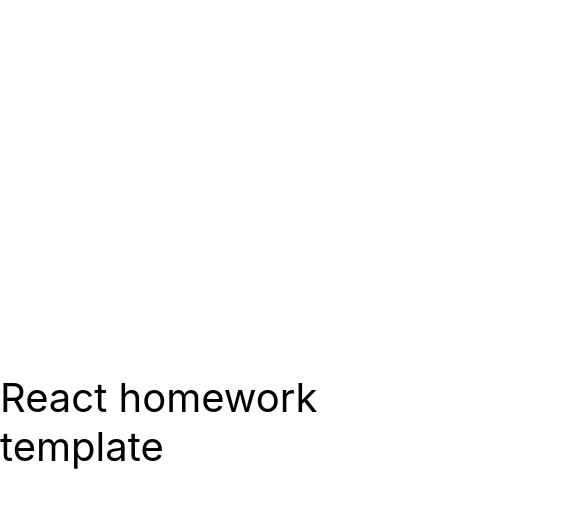
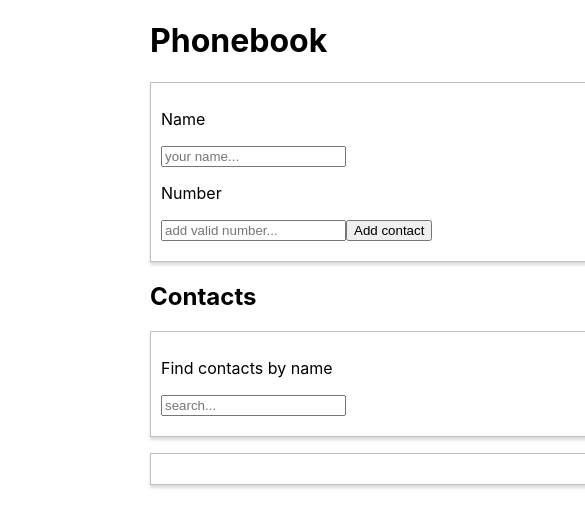
Before and after one commit to ivelceva/goit-react-hw-06-phonebook, a React (Create React App) app: page / in a window 390 px wide. Shown: the top 528 px of the page, 585 px wide, since content can reach past the window. Built offline with nearby package versions, Linux system fonts and the light colour scheme.

Commit message:
phonebook_added

```diff
--- a/src/components/App.jsx
+++ b/src/components/App.jsx
@@ -1,16 +1,102 @@
-export const App = () => {
+import React, { useState, useEffect, useCallback } from 'react';
+import ContactForm from './contactForm/ContactForm';
+import Filter from './filter/Filter';
+import ContactList from './contactList/ContactList';
+import { LOCALSTORAGE_KEY } from 'components/constants';
+import css from './App.module.css';
+
+const App = () => {
+  const [contacts, setContacts] = useState([]);
+  const [filter, setFilter] = useState('');
+
+
+
+  const loadContactsFromLocalStorage = useCallback(() => {
+    const savedContacts = localStorage.getItem(LOCALSTORAGE_KEY);
+    if (savedContacts !== null) {
+      setContacts(JSON.parse(savedContacts));
+    }
+  }, []);
+
+  useEffect(() => {
+    loadContactsFromLocalStorage();
+  }, [loadContactsFromLocalStorage]);
+
+  useEffect(() => {
+    localStorage.setItem(LOCALSTORAGE_KEY, JSON.stringify(contacts));
+  }, [contacts]);
+
+  const addContact = newContact => {
+    const normalizedFind = newContact.name.toLowerCase();
+    const findName = contacts.find(
+      contact => contact.name.toLowerCase() === normalizedFind
+    );
+    if (findName) {
+      return alert(`${newContact.name} is already in contacts.`);
+    }
+    setContacts(prevContacts => [...prevContacts, newContact]);
+  };
+
+  const deleteContact = id => {
+    setContacts(prevContacts =>
+      prevContacts.filter(contact => contact.id !== id)
+    );
+  };
+
+  const handleChangeFilter = ({ target: { value } }) => {
+    setFilter(value);
+  };
+
+  const filterContact = (name, filter) => {
+    return name.toLowerCase().includes(filter.toLowerCase());
+  };
+
+  const contactSearch = contacts.filter(user =>
+    filterContact(user.name, filter)
+  );
+
+  const namesContact = contacts.map(user => user.name);
+
   return (
-    <div
-      style={{
-        height: '100vh',
-        display: 'flex',
-        justifyContent: 'center',
-        alignItems: 'center',
-        fontSize: 40,
-        color: '#010101'
-      }}
-    >
-      React homework template
+    <div>
+      <h1 className={css.title}>Phonebook</h1>
+      <ContactForm addContact={addContact} namesContact={namesContact} />
+
+      <h2 className={css.title}>Contacts</h2>
+      <Filter handleChangeFilter={handleChangeFilter} filter={filter} />
+      <ContactList
+        contactSearch={contactSearch}
+        deleteContact={deleteContact}
+      />
     </div>
   );
 };
+
+export default App;
+
+
+
+
+
+
+
+  // useEffect(() => {
+  //   const savedContacts = localStorage.getItem(LOCALSTORAGE_KEY);
+  //   if (savedContacts !== null) {
+  //     setContacts(JSON.parse(savedContacts));
+  //   }
+  // }, []);
+
+  // useEffect(() => {
+  //   localStorage.setItem(LOCALSTORAGE_KEY, JSON.stringify(contacts));
+  // }, [contacts]);
+
+  // const filterContact = (name, filter) => {
+  //   let nameLow = name.toLowerCase();
+  //   let filterLow = filter.toLowerCase();
+  //   return nameLow.indexOf(filterLow) >= 0;
+  // };
+
+  // const contactSearch = contacts.filter(user =>
+  //   filterContact(user.name, filter)
+  // );
--- /dev/null
+++ b/src/components/App.module.css
@@ -0,0 +1,3 @@
+.title {
+    margin-left: 150px;
+}
--- /dev/null
+++ b/src/components/constants.js
@@ -0,0 +1 @@
+ export const LOCALSTORAGE_KEY = 'phonebook';
--- /dev/null
+++ b/src/components/contactForm/ContactForm.jsx
@@ -0,0 +1,75 @@
+
+import React, { useState } from 'react';
+import PropTypes from 'prop-types';
+import css from './ContactForm.module.css';
+
+const ContactForm = ({ namesContact, addContact }) => {
+const [name, setName] = useState('');
+const [number, setNumber] = useState('');
+
+const handleChange = (event) => {
+const { name, value } = event.target;
+  if (name === 'name') {
+    setName(value);
+  } else if (name === 'number') {
+    setNumber(value);
+  }
+};
+
+const handleSubmit = (event) => {
+  event.preventDefault();
+
+let result = namesContact.includes(name);
+  if (result) {
+    alert(`${name} is already in contacts`);
+      setName('');
+  } else {
+    addContact({ name, number });
+      setName('');
+    setNumber('');
+  }
+};
+
+return (
+<form className={css.form} onSubmit={handleSubmit}>
+  <label className={css.label}>
+    <p>Name</p>
+      <input
+          name="name"
+          type="text"
+          placeholder="your name..."
+          value={name}
+          onChange={handleChange}
+          pattern="^[a-zA-Zа-яА-Я]+(([' -][a-zA-Zа-яА-Я ])?[a-zA-Zа-яА-Я]*)*$"
+          title="Name may contain only letters, apostrophe, dash and spaces. For example Adrian, Jacob Mercer, Charles de Batz de Castelmore d'Artagnan"
+          required
+     />
+  </label>
+
+<label className={css.label}>
+  <p>Number</p>
+    <input
+       name="number"
+       type="tel"
+       placeholder="add valid number..."
+       value={number}
+       onChange={handleChange}
+       pattern="\+?\d{1,4}?[-.\s]?\(?\d{1,3}?\)?[-.\s]?\d{1,4}[-.\s]?\d{1,4}[-.\s]?\d{1,9}"
+       title="Phone number must be digits and can contain spaces, dashes, parentheses and can start with +"
+       required
+     />
+</label>
+
+  <button className={css.btn} type="submit">
+    Add contact
+  </button>
+</form>
+);
+};
+
+ContactForm.propTypes = {
+namesContact: PropTypes.arrayOf(PropTypes.string.isRequired),
+addContact: PropTypes.func.isRequired,
+};
+
+export default ContactForm;
--- /dev/null
+++ b/src/components/contactForm/ContactForm.module.css
@@ -0,0 +1,9 @@
+.form {
+  width: 500px;
+  margin-left: 150px;
+  padding: 10px 10px 20px 10px;
+  border: 1px solid #BFBFBF;
+  background-color: white;
+  box-shadow: rgba(0, 0, 0, 0.15) 0px 3px 3px 0px;
+  list-style: none;
+}
--- /dev/null
+++ b/src/components/contactList/ContactList.jsx
@@ -0,0 +1,31 @@
+import PropTypes from 'prop-types';
+import css from './ContactList.module.css';
+import UserContact from '../userContact/UserContact';
+
+const ContactList = ({ contactSearch, deleteContact }) => {
+  return (
+    <ul className={css.list}>
+      {contactSearch.map(({ name, number, id }) => (
+        <li className={css.user} key={id}>
+          <UserContact name={name} number={number} />
+          <button className={css.btn} onClick={() => deleteContact(id)}>
+            Delete
+          </button>
+        </li>
+      ))}
+    </ul>
+  );
+};
+
+ContactList.propTypes = {
+  contactSearch: PropTypes.arrayOf(
+    PropTypes.shape({
+      id: PropTypes.string.isRequired,
+      name: PropTypes.string.isRequired,
+      number: PropTypes.string.isRequired,
+    })
+  ).isRequired,
+  deleteContact: PropTypes.func.isRequired,
+};
+
+export default ContactList;
--- /dev/null
+++ b/src/components/contactList/ContactList.module.css
@@ -0,0 +1,22 @@
+.list {
+  width: 500px;
+  margin-left: 150px;
+  padding: 10px 10px 20px 10px;
+  border: 1px solid #BFBFBF;
+  background-color: white;
+  box-shadow: rgba(0, 0, 0, 0.15) 0px 3px 3px 0px;
+  list-style: none;
+}
+
+.btn {
+  width: 80px;
+  height: 25px;
+  text-transform: uppercase;
+  font-weight: 500;
+  border-radius: 5px;
+}
+
+.btn:hover {
+  background-color: #c4aead;
+  color: #ffffff;
+}
--- /dev/null
+++ b/src/components/filter/Filter.jsx
@@ -0,0 +1,30 @@
+import PropTypes from 'prop-types';
+import css from './Filter.module.css';
+
+const Filter = ({ handleChangeFilter, filter }) => {
+  return (
+    <div className={css.contactsFilter}>
+      <label>
+        <p className={css.find}>Find contacts by name</p>
+        <input
+          className={css.input}
+          name="filter"
+          type="text"
+          placeholder="search..."
+          value={filter}
+          onChange={handleChangeFilter}
+          pattern="^[a-zA-Zа-яА-Я]+(([' -][a-zA-Zа-яА-Я ])?[a-zA-Zа-яА-Я]*)*$"
+          title="Name may contain only letters, apostrophe, dash and spaces. For example Adrian, Jacob Mercer, Charles de Batz de Castelmore d'Artagnan"
+          required
+        />
+      </label>
+    </div>
+  );
+};
+
+Filter.propTypes = {
+  filter: PropTypes.string.isRequired,
+  handleChangeFilter: PropTypes.func.isRequired,
+};
+
+export default Filter;
--- /dev/null
+++ b/src/components/filter/Filter.module.css
@@ -0,0 +1,9 @@
+.contactsFilter {
+  width: 500px;
+  margin-left: 150px;
+  padding: 10px 10px 20px 10px;
+  border: 1px solid #BFBFBF;
+  background-color: white;
+  box-shadow: rgba(0, 0, 0, 0.15) 0px 3px 3px 0px;
+  list-style: none;
+}
--- /dev/null
+++ b/src/components/userContact/UserContact.jsx
@@ -0,0 +1,18 @@
+import PropTypes from 'prop-types';
+import css from './UserContact.module.css';
+
+const UserContact = ({ name, number }) => {
+  return (
+    <div className={css.contacts}>
+      <p className={css.name}>{name} :</p>
+      <p className={css.number}>{number}</p>
+    </div>
+  );
+};
+
+UserContact.propTypes = {
+  name: PropTypes.string.isRequired,
+  number: PropTypes.string.isRequired,
+};
+
+export default UserContact;
--- /dev/null
+++ b/src/components/userContact/UserContact.module.css
@@ -0,0 +1,18 @@
+.contacts {
+    display: flex;
+    gap: 30px;
+    align-items: baseline;
+}
+
+.name {
+    font-weight: 700;
+    font-size: 18px;
+    color: #191970;
+}
+
+.number {
+    font-weight: 500;
+    font-size: 16px;
+    font-style: italic;
+    color: #cc0000;
+}
--- a/src/index.js
+++ b/src/index.js
@@ -1,6 +1,6 @@
 import React from 'react';
 import ReactDOM from 'react-dom/client';
-import { App } from 'components/App';
+import App from 'components/App';
 import './index.css';
 
 ReactDOM.createRoot(document.getElementById('root')).render(
```
